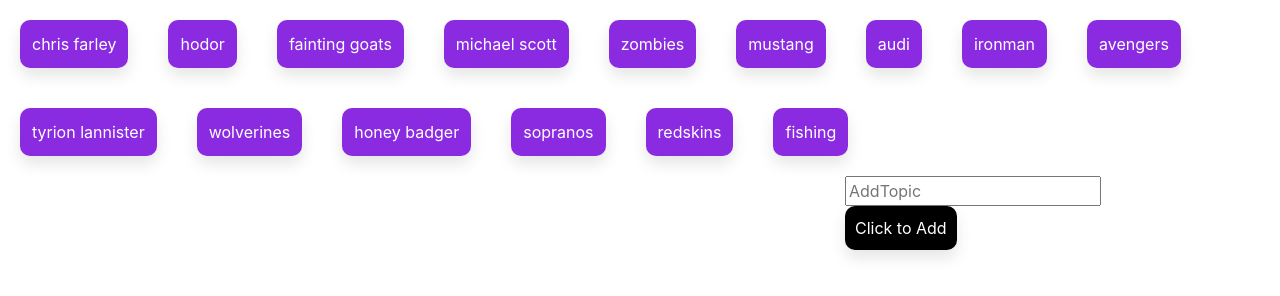
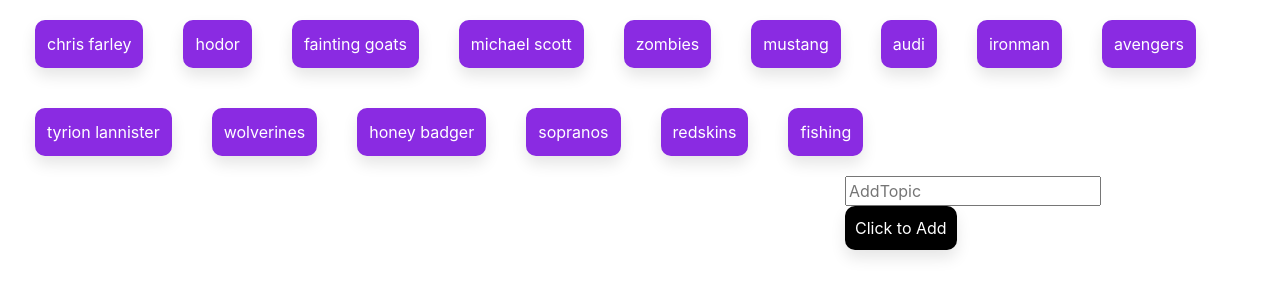
Before and after one commit to IyAmGroot/GifTastic, a plain HTML site: page index.html in a window 1280 px wide. Drawn offline with nearby package versions, Linux system fonts and the light colour scheme.

Commit message:
DEC 2 UPdate

```diff
--- a/index.html
+++ b/index.html
@@ -16,7 +16,7 @@
   </head>
   <body>
     <div class="container-fluid">
-      <div class="row"><div id="buttonZone" class="md-col-12"></div></div>
+      <div class="row"><div id="buttonZone" class="col-md-12"></div></div>
     </div>
     <div class="container">
       <div class="row">
```
